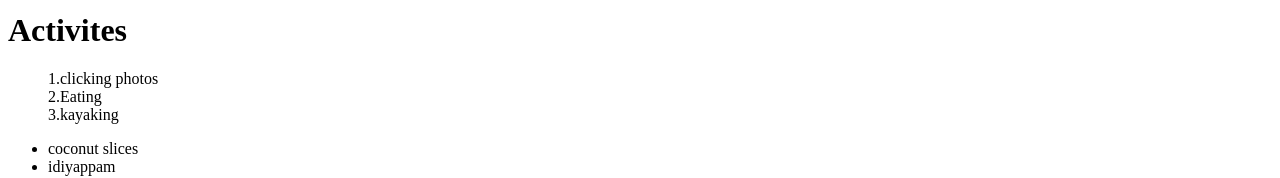
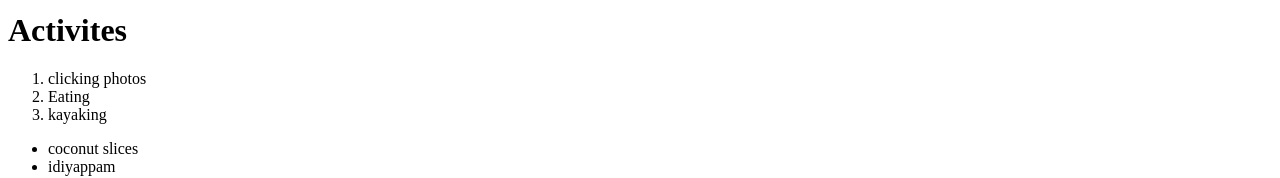
Before and after one commit to 44-563-WebApps-F23/44563-webapps-f23-assignment3-amulyaboggavarapu7, a plain HTML site: page index.html in a window 1280 px wide. Shown: the part 220-398 px from the top of the page. Drawn offline with Linux system fonts and the light colour scheme.

Commit message:
Update index.html

```diff
--- a/index.html
+++ b/index.html
@@ -13,9 +13,10 @@
     turmeric and ginger. Banana is intrinsic to the culture of Kerala; consumed as food and medicine, used in rituals and ceremonies and offered to gods in prayer. Tea plantations flourish in the highlands e.g. Munnar.</P>
     <hr>
     <h1>Activites</h1>
-    <ol>1.clicking photos<br>
-        2.Eating <br>
-        3.kayaking
+    <ol>
+        <li>clicking photos</li>
+        <li>Eating</li>
+        <li>kayaking</li>
     </ol>
     <ul>
         <li>coconut slices</li>
```
